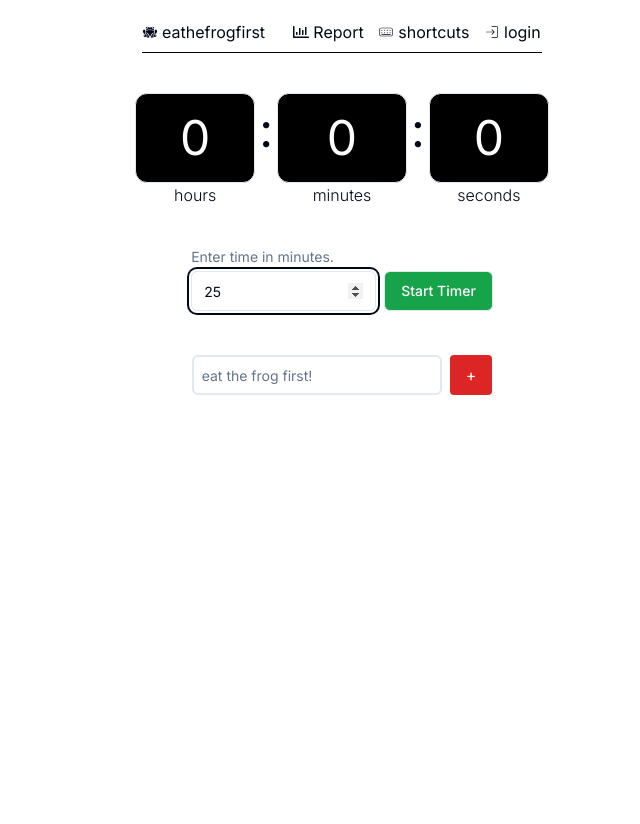
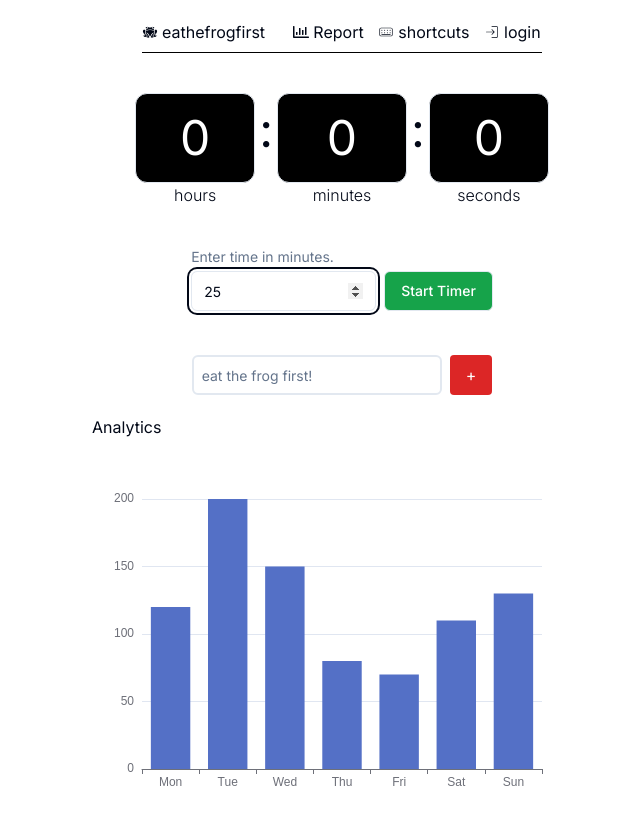
Before and after one commit to peterjohnson1000/pomodoro-app, a Next.js app: page / in a window 1280 px wide. Shown: the top 824 px of the page, without its empty margins (298-938 px from the left). Before the commit the page ends 800 px from the top, so only its background shows below. Built offline with nearby package versions, Linux system fonts and the light colour scheme.

Commit message:
analytics basic setup

```diff
--- /dev/null
+++ b/app/(analytics)/Analytics.tsx
@@ -0,0 +1,30 @@
+'use client'
+import ReactEcharts from "echarts-for-react";
+
+const Analytics = () => {
+
+    const option = {
+        xAxis: {
+            type: 'category',
+            data: ['Mon', 'Tue', 'Wed', 'Thu', 'Fri', 'Sat', 'Sun']
+        },
+        yAxis: {
+            type: 'value'
+        },
+        series: [
+            {
+                data: [120, 200, 150, 80, 70, 110, 130],
+                type: 'bar'
+            }
+        ]
+    };
+
+    return (
+        <div>
+            Analytics
+            <ReactEcharts option={option} style={{ height: 400, width: 500 }} />
+        </div>
+    )
+};
+
+export default Analytics;
--- a/app/page.tsx
+++ b/app/page.tsx
@@ -1,3 +1,4 @@
+import Analytics from "./(analytics)/Analytics";
 import CountdownTimer from "./(countdownTimer)/CountdownTimer";
 import Header from "./(header)/Header";
 import Alltask from "./(task)/Task";
@@ -9,6 +10,7 @@ export default function Home() {
       <Header />
       <CountdownTimer />
       <Alltask />
+      <Analytics />
     </div>
   );
 }
--- a/package.json
+++ b/package.json
@@ -15,6 +15,8 @@
     "@radix-ui/react-slot": "^1.0.2",
     "class-variance-authority": "^0.7.0",
     "clsx": "^2.1.1",
+    "echarts": "^5.5.0",
+    "echarts-for-react": "^3.0.2",
     "init": "^0.1.2",
     "lucide-react": "^0.378.0",
     "next": "14.2.3",
```
Also changed, not shown: 1 other file (tests, documents, lock files or other folders).
